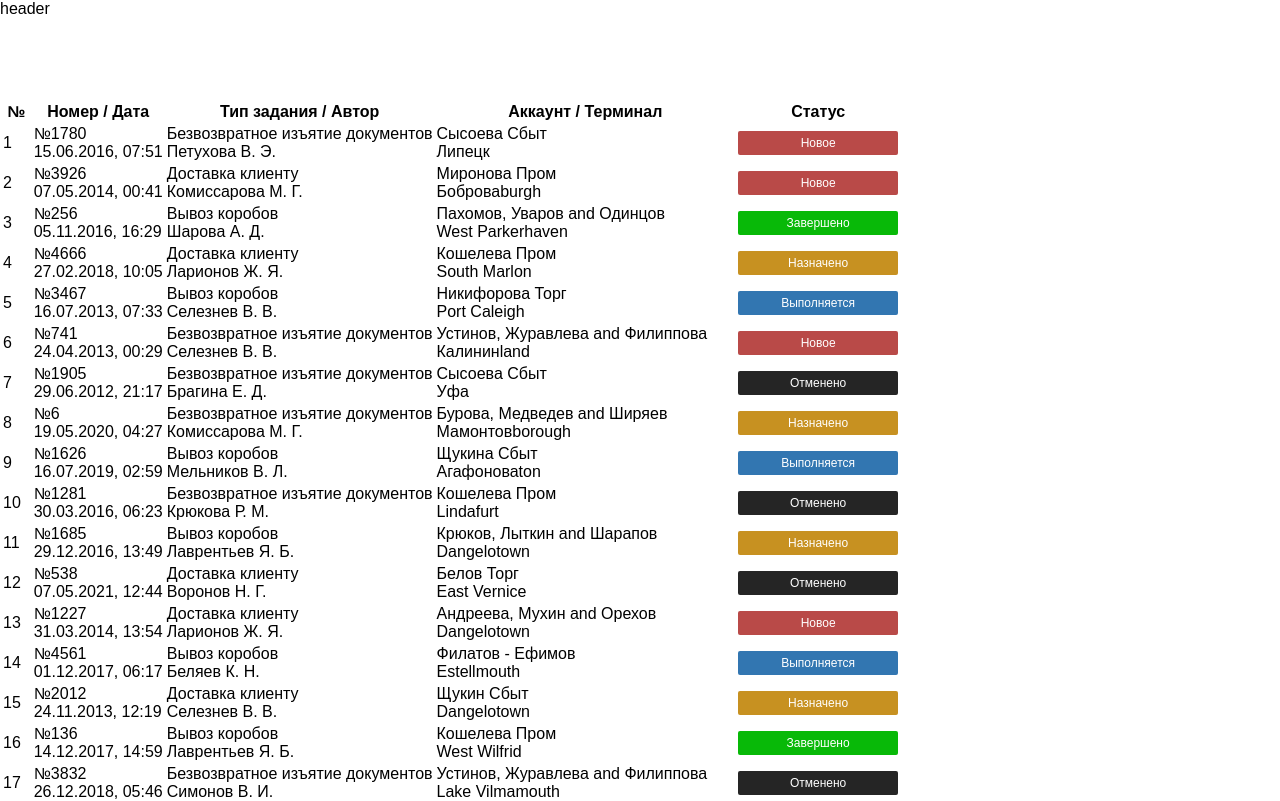
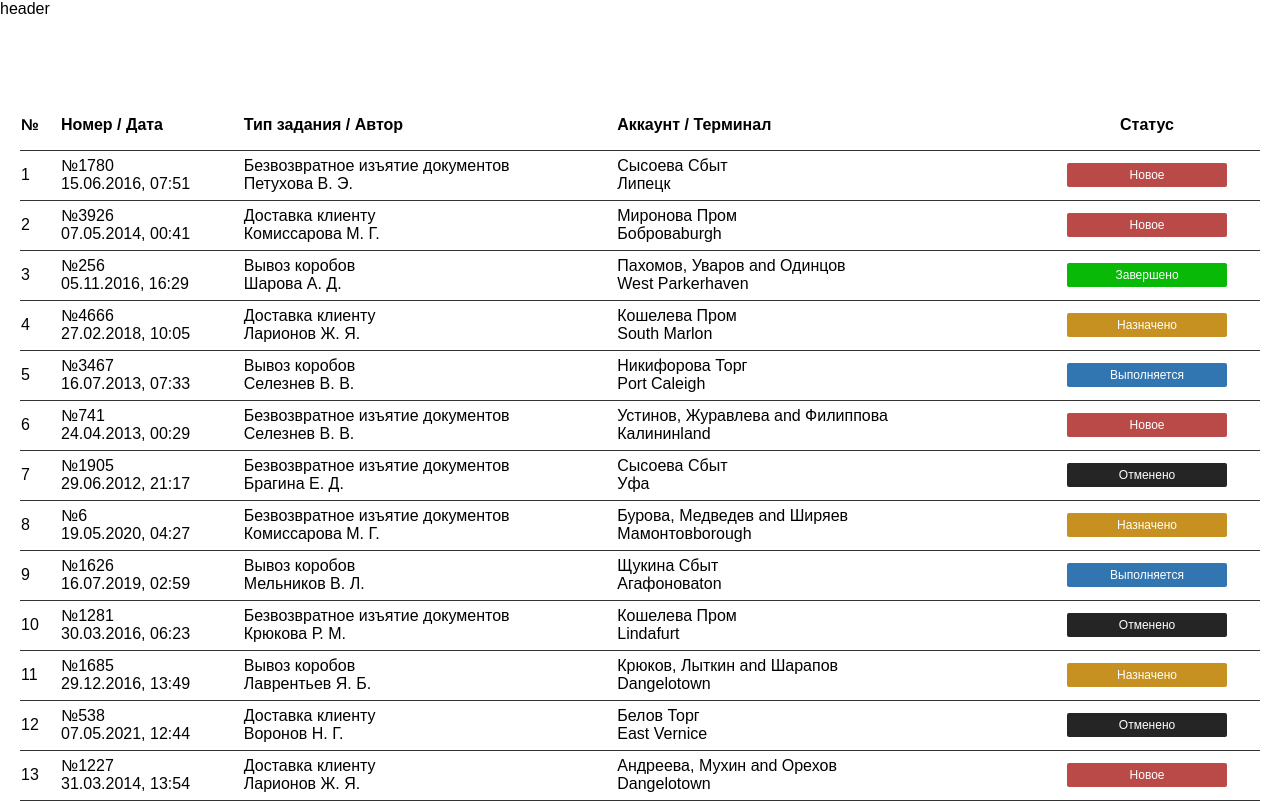
Before and after one commit to rook-a/qatesters, a React (Create React App) app: page / in a window 1280 px wide. Shown: the top 801 px of the page. Built offline with nearby package versions, Linux system fonts and the light colour scheme.

Commit message:
feat: стилизует таблицу

```diff
--- a/src/components/main-outlet/main-outlet.module.scss
+++ b/src/components/main-outlet/main-outlet.module.scss
@@ -5,3 +5,9 @@
 
   height: 100vh;
 }
+
+.content {
+  width: calc(100% - 2 * 20px);
+
+  margin: 0 20px;
+}
--- a/src/components/orders-list/order-item/order-item.tsx
+++ b/src/components/orders-list/order-item/order-item.tsx
@@ -5,13 +5,14 @@ import Label from '../../label/label';
 interface OrderItemProps {
   order: AdaptedOrderToClient;
   index: number;
+  className: string;
 }
 
-function OrderItem({ order, index }: OrderItemProps): JSX.Element {
+function OrderItem({ className, order, index }: OrderItemProps): JSX.Element {
   const { id, status, orderType, terminal, account, createdUser, createdDate } = order;
 
   return (
-    <tr>
+    <tr className={className}>
       <td>{index}</td>
       <td>
         {`№${id}`}
--- /dev/null
+++ b/src/components/orders-list/order-list.module.scss
@@ -0,0 +1,22 @@
+@import '../../variables.scss';
+
+.table {
+  width: 100%;
+  border-collapse: collapse;
+
+  margin-bottom: 100px;
+
+  & thead {
+    text-align: left;
+  }
+
+  & th:last-of-type,
+  & td:last-of-type {
+    text-align: center;
+  }
+}
+
+.row {
+  height: 50px;
+  border-bottom: 1px solid $gray;
+}
--- a/src/components/orders-list/orders-list.tsx
+++ b/src/components/orders-list/orders-list.tsx
@@ -1,14 +1,16 @@
 import { useAppSelector } from '../../hooks';
 import { selectOrders } from '../../store/order-slice/order-slice';
 import OrderItem from './order-item/order-item';
+
+import styles from './order-list.module.scss';
 
 function OrdersList(): JSX.Element {
   const orders = useAppSelector(selectOrders);
 
   return (
-    <table>
+    <table className={styles.table}>
       <thead>
-        <tr>
+        <tr className={styles.row}>
           <th>№</th>
           <th>Номер / Дата</th>
           <th>Тип задания / Автор</th>
@@ -18,7 +20,7 @@ function OrdersList(): JSX.Element {
       </thead>
       <tbody>
         {orders.map((order, index) => (
-          <OrderItem order={order} index={index + 1} key={order.id} />
+          <OrderItem className={styles.row} order={order} index={index + 1} key={order.id} />
         ))}
       </tbody>
       <tfoot></tfoot>
--- a/src/variables.scss
+++ b/src/variables.scss
@@ -1,5 +1,6 @@
 $white: #ffffff;
 $black: #000000;
+$gray: #333333;
 
 $label-new: #b94a48;
 $label-declined: #252525;
```
